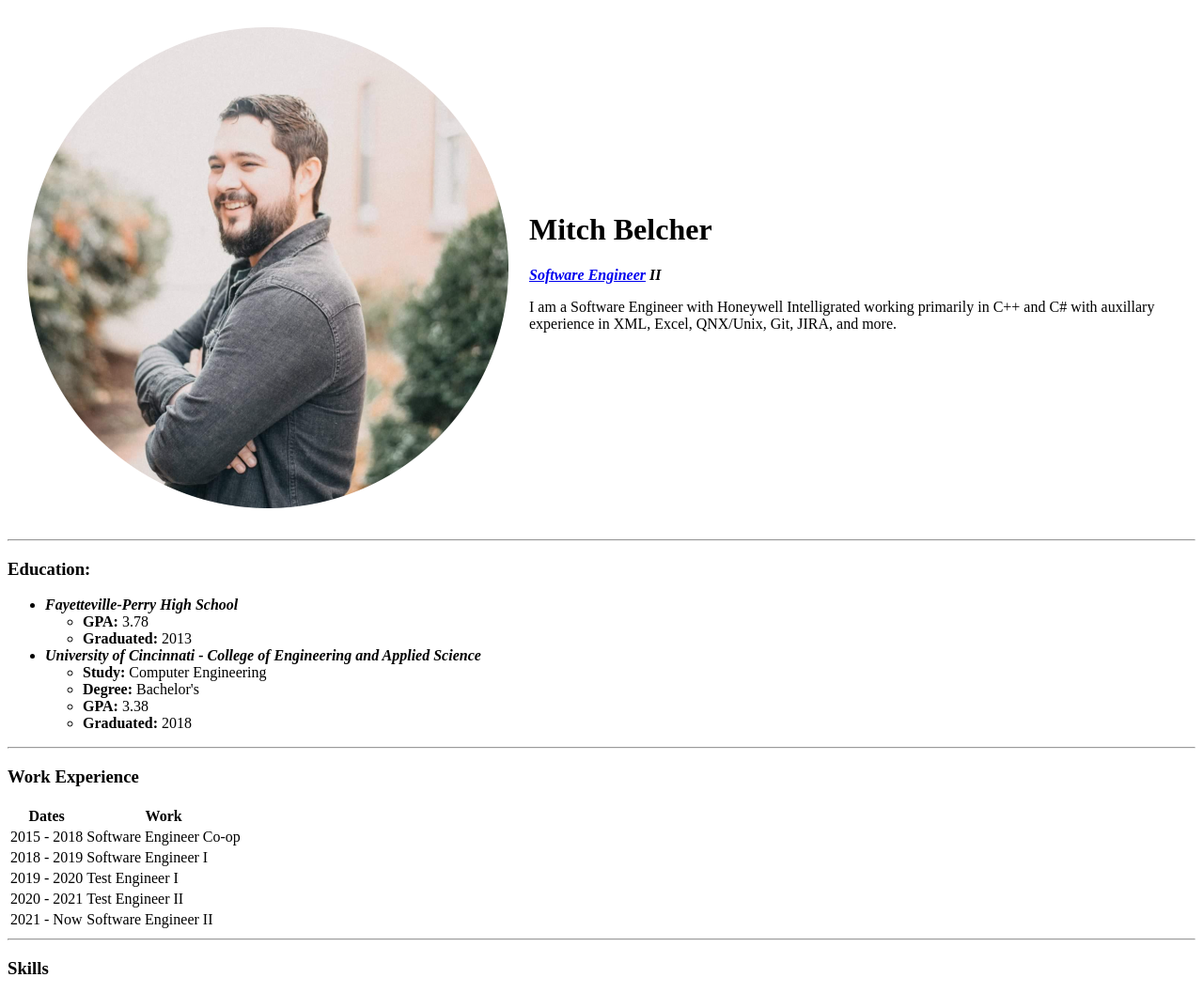
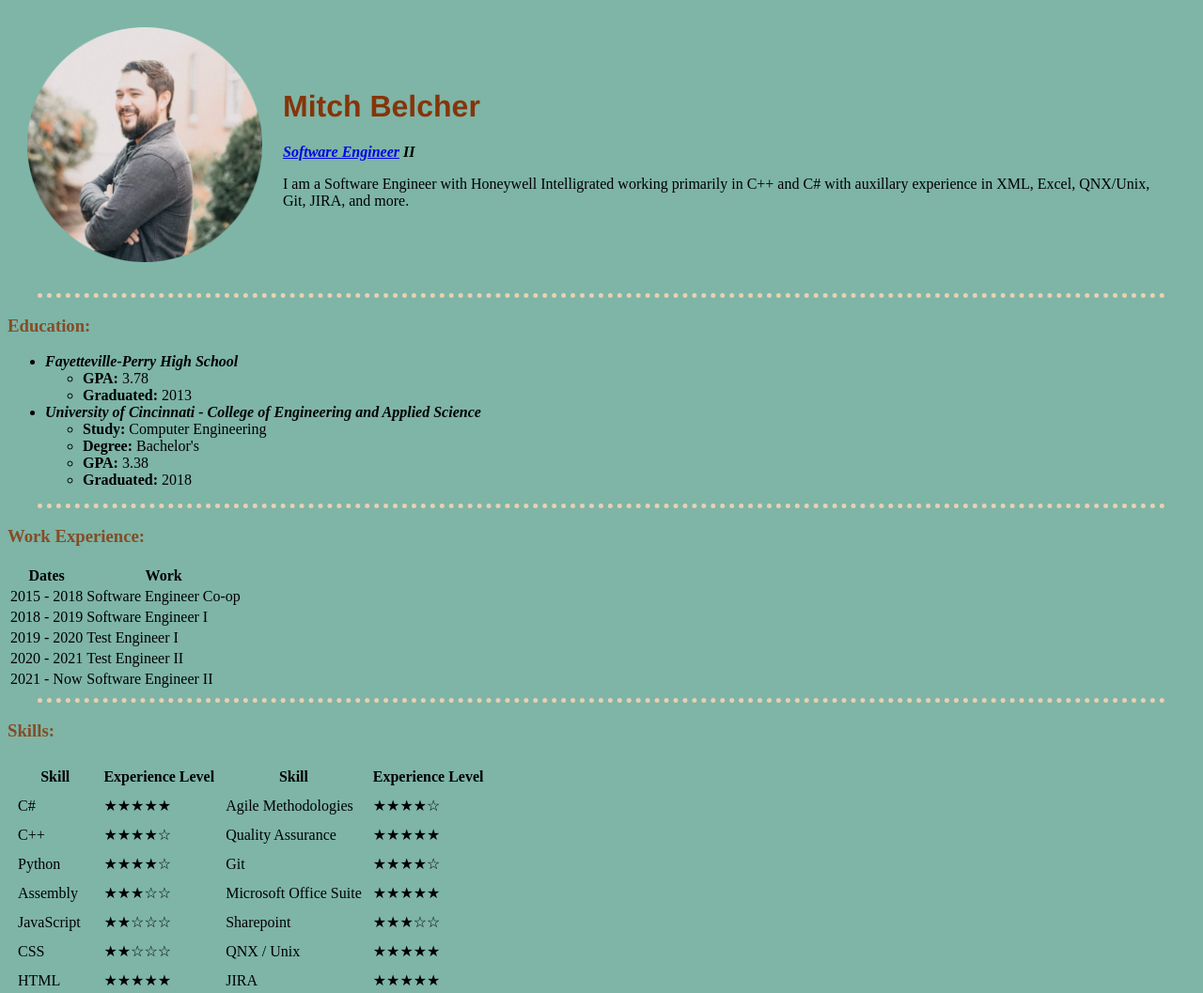
Before and after one commit to MitchBelcher/HTML_Personal_Site, a plain HTML site: page index.html in a window 1280 px wide. Shown: the top 1057 px of the page at 94% size. Drawn offline with Linux system fonts and the light colour scheme.

Commit message:
Added external CSS style sheet. Updated formatting/styling.

```diff
--- /dev/null
+++ b/CSS/styles.css
@@ -0,0 +1,31 @@
+html {
+  /*font-size: 10px;*/
+}
+body {
+  background-color: #7EB5A6;
+}
+hr {
+  border-style: none;
+  border-top-style: dotted;
+  border-color: #E8D0B3;
+  border-width: 5px;
+  width: 95%;
+}
+img {
+  height: 250px;
+}
+h1 {
+  font-family: Helvetica, Courier;
+  /* font-size: 5em; */
+  color: #86340A;
+}
+h2 {
+  /* font-size: 4em; */
+}
+h3 {
+  color: #86340ACF;
+  /* font-size: 3em; */
+}
+p {
+  /* font-size: 2em; */
+}
--- a/index.html
+++ b/index.html
@@ -5,6 +5,7 @@
   <!-- Meta tags tells the browser how to render, display or information about the html webpage. This information is given to search engines as well. -->
   <meta charset="utf-8">
   <title>Mitch's Personal Site</title> <!-- title of webpage that appears in tab -->
+  <link rel="stylesheet" href="CSS/styles.css">
 </head>
 
 <!-- the body section contains the actual content of the webpage -->
@@ -21,7 +22,9 @@
       </td>
     </tr>
   </table>
+
   <hr>
+
   <h3>Education:</h3>
   <!-- <ul> is the element for an UNordered list, for an ordered (numbered) list, use <ol> -->
   <ul>
@@ -38,8 +41,10 @@
         <li><strong>Graduated: </strong>2018</li>
       </ul>
   </ul>
+
   <hr />
-  <h3>Work Experience</h3>
+
+  <h3>Work Experience:</h3>
   <table>
     <thead>
       <tr>
@@ -72,8 +77,10 @@
     <tfoot>
     </tfoot>
   </table>
+
 <hr />
-<h3>Skills</h3>
+
+<h3>Skills:</h3>
 <table cellspacing="10">
   <thead>
     <tr>
```
Also changed, not shown: contact.html (+6 -4 lines), hobbies.html (+1 -0 lines).
